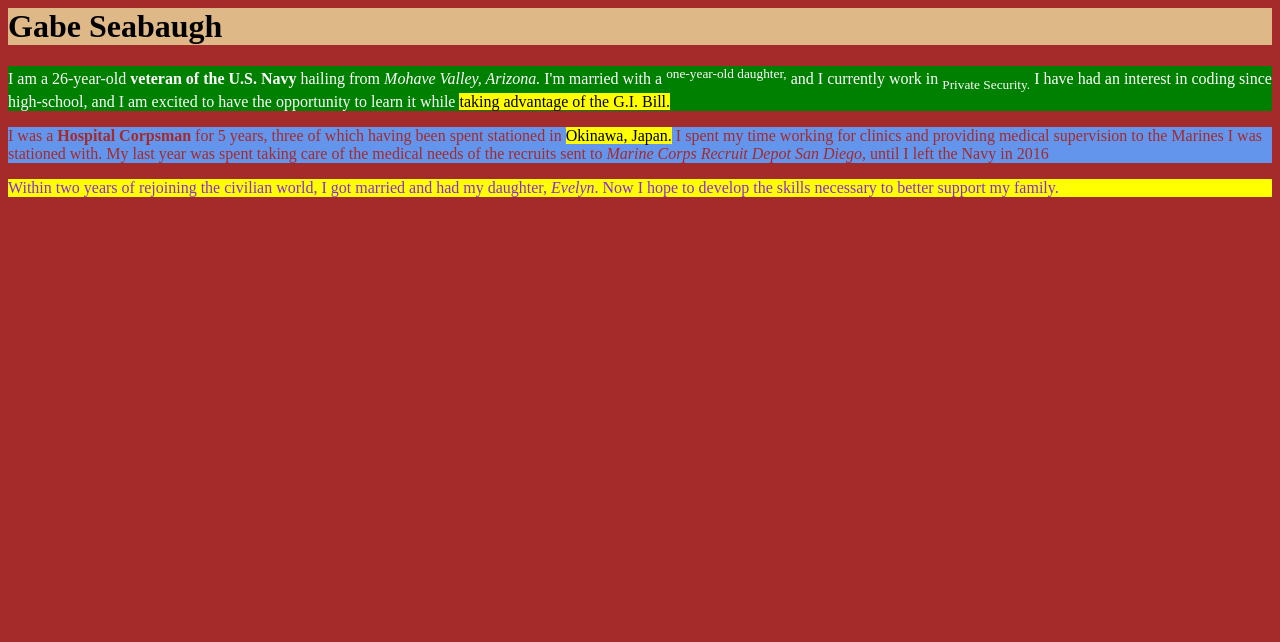
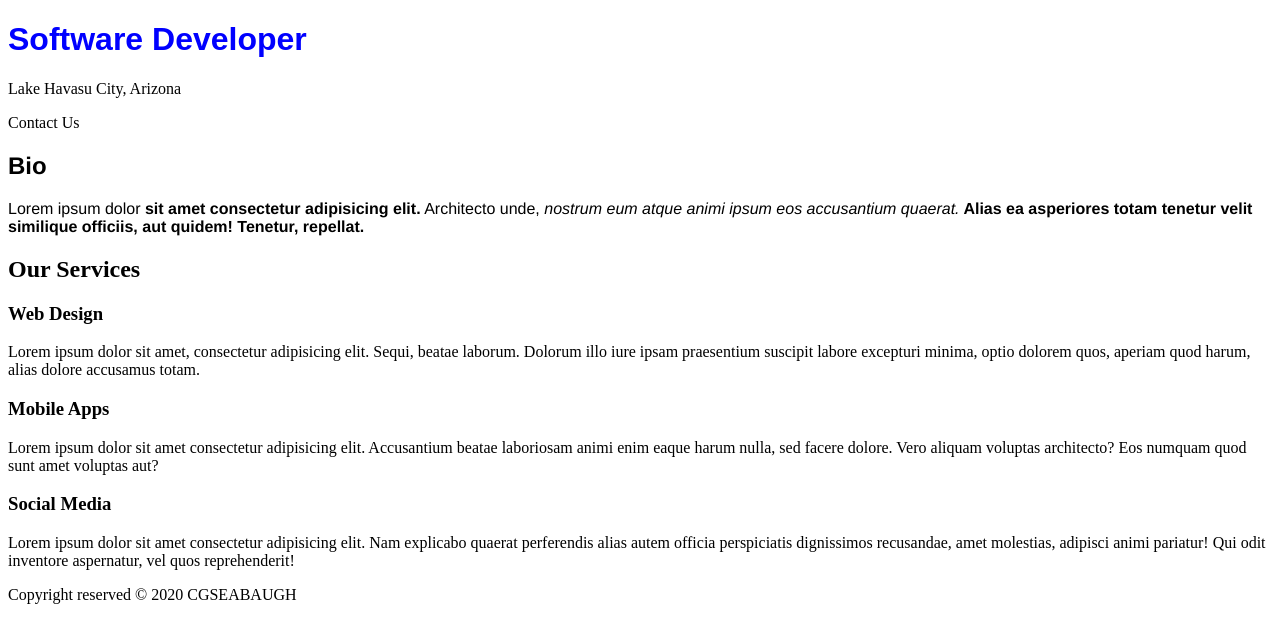
Before and after one commit to cgseabaugh/101projects, a plain HTML site: page index.html in a window 1280 px wide. Drawn offline with Linux system fonts and the light colour scheme.

Commit message:
Add files via upload
v2

```diff
--- a/index.html
+++ b/index.html
@@ -1,13 +1,38 @@
-<html>
-    <head>
-        <title>Gabe Seabaugh</title>
-    </head>
-    <body style="background:brown">
-        <h1 style="color:black; background:burlywood">Gabe Seabaugh</h1>
-        <p style="color:white; background:green">I am a 26-year-old <b>veteran of the U.S. Navy</b> hailing from <i>Mohave Valley, Arizona.</i> I'm married with a <sup>one-year-old daughter,</sup> and I currently work in <sub>Private Security.</sub> I have had an interest in coding since high-school, and I am excited to have the opportunity to learn it while <mark>taking advantage of the G.I. Bill.</mark></p>
+<!DOCTYPE html>
+<html lang="en">
+<head>
+    <meta charset="UTF-8">
+    <meta name="viewport" content="width=device-width, initial-scale=1.0">
+    <title>Gabe</title>
+</head>
+<body>
+    <header>
+        <h1 style="color:blue; font-family:fantasy;">Software Developer</h1>
+        <p>Lake Havasu City, Arizona</p>
+        <p id="contact-btn">Contact Us</p>
+    </header>
 
-        <p style="color:brown; background:cornflowerblue">I was a <b>Hospital Corpsman</b> for 5 years, three of which having been spent stationed in <mark>Okinawa, Japan.</mark> I spent my time working for clinics and providing medical supervision to the Marines I was stationed with. My last year was spent taking care of the medical needs of the recruits sent to <i>Marine Corps Recruit Depot San Diego</i>, until I left the Navy in 2016</p>
+    <main style="font-family:'Franklin Gothic Medium', 'Arial Narrow', Arial, sans-serif;">
+        <h2>Bio</h2>
+        <p>Lorem ipsum dolor <b>sit amet consectetur adipisicing elit.</b> Architecto unde, <i>nostrum eum atque animi ipsum eos accusantium quaerat.</i><strong> Alias ea asperiores totam tenetur velit similique officiis, aut quidem! Tenetur, repellat.</strong></p>
+    </main>
 
-        <p style="color:blueviolet; background:yellow">Within two years of rejoining the civilian world, I got married and had my daughter, <i>Evelyn</i>. Now I hope to develop the skills necessary to better support my family.</p>
-    </body>
+    <div>
+        <h2>Our Services</h2>
+
+        <h3>Web Design</h3>
+        <p>Lorem ipsum dolor sit amet, consectetur adipisicing elit. Sequi, beatae laborum. Dolorum illo iure ipsam praesentium suscipit labore excepturi minima, optio dolorem quos, aperiam quod harum, alias dolore accusamus totam.</p>
+
+        <h3>Mobile Apps</h3>
+        <p>Lorem ipsum dolor sit amet consectetur adipisicing elit. Accusantium beatae laboriosam animi enim eaque harum nulla, sed facere dolore. Vero aliquam voluptas architecto? Eos numquam quod sunt amet voluptas aut?</p>
+
+        <h3>Social Media</h3>
+        <p>Lorem ipsum dolor sit amet consectetur adipisicing elit. Nam explicabo quaerat perferendis alias autem officia perspiciatis dignissimos recusandae, amet molestias, adipisci animi pariatur! Qui odit inventore aspernatur, vel quos reprehenderit!</p>
+
+    </div>
+
+    <footer>
+        <p>Copyright reserved &copy; 2020 CGSEABAUGH</p>
+    </footer>
+</body>
 </html>
```
